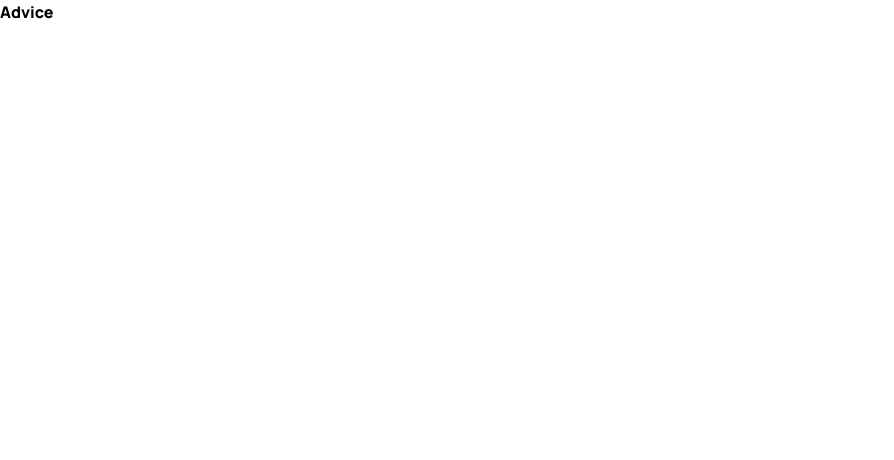
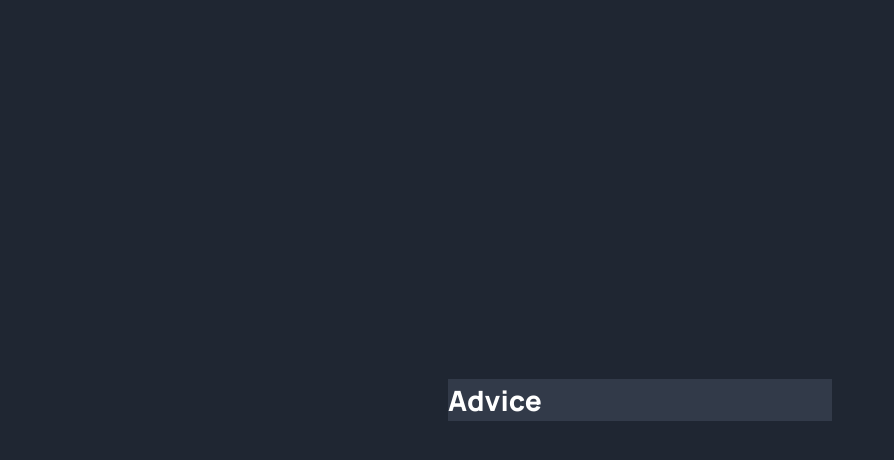
Before and after one commit to n0rrman/frontend-mentor-challenges-green, a Next.js app in the folder advice-generator-app/: page / in a window 1280 px wide. Shown: the top 460 px of the page, without its empty margins (0-894 px from the left). Built offline with nearby package versions, Linux system fonts and the light colour scheme.

Commit message:
advice-generator-app started

```diff
--- a/advice-generator-app/src/app/page.tsx
+++ b/advice-generator-app/src/app/page.tsx
@@ -1,3 +1,9 @@
 export default function Home() {
-  return <div> Advice</div>;
+  return (
+    <div className="flex justify-center items-center min-h-screen bg-darkBlue">
+      <main className="text-[1.75rem] w-96 bg-darkGrayishBlue text-white">
+        Advice
+      </main>
+    </div>
+  );
 }
```
